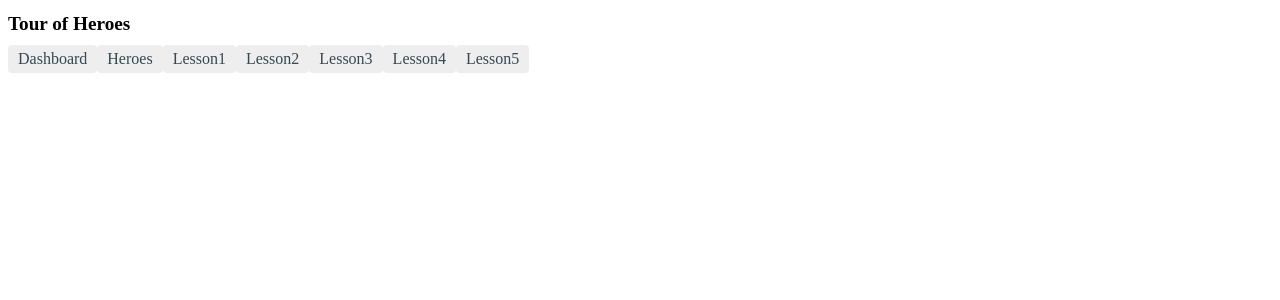
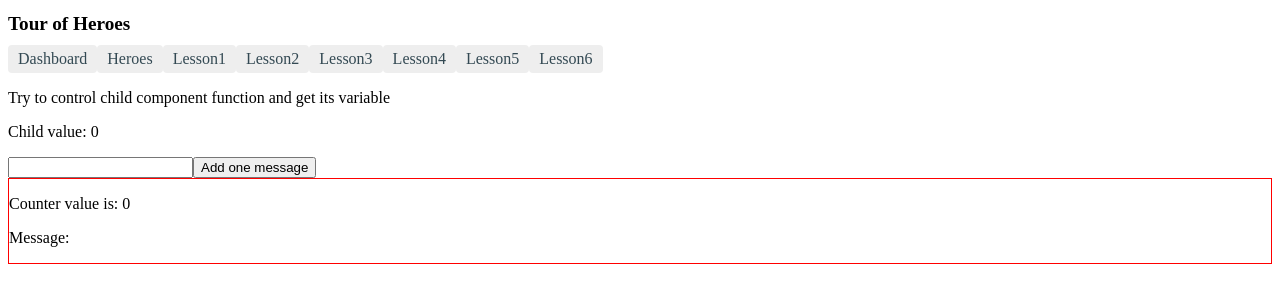
Before and after one commit to vincentgwzhang/angular-tour-of-heroes, an Angular app: page /lesson6 in a window 1280 px wide. Before the commit this address led to /. Shown: the top 300 px of the page. Built offline with nearby package versions, Linux system fonts and the light colour scheme.

Commit message:
Add parent control child method 1

```diff
--- a/src/app/app-routing.module.ts
+++ b/src/app/app-routing.module.ts
@@ -8,6 +8,7 @@ import { Lesson2Component } from './lesson2/lesson2.component';
 import { Lesson3Component } from './lesson3/lesson3.component';
 import { Lesson4Component } from './lesson4/lesson4.component';
 import { Lesson5Component } from './lesson5/lesson5.component';
+import { Lesson6ParentComponent } from './lesson6/lesson6-parent/lesson6-parent.component';
 
 const routes: Routes = [
   { path: '', redirectTo: '/dashboard', pathMatch: 'full' },
@@ -18,6 +19,7 @@ const routes: Routes = [
   { path: 'lesson3', component: Lesson3Component },
   { path: 'lesson4', component: Lesson4Component },
   { path: 'lesson5', component: Lesson5Component },
+  { path: 'lesson6', component: Lesson6ParentComponent },
   { path: 'detail/:id', component: HeroDetailComponent },
 ];
 
--- a/src/app/app.component.html
+++ b/src/app/app.component.html
@@ -7,6 +7,7 @@
     <a routerLink="/lesson3">Lesson3</a>
     <a routerLink="/lesson4">Lesson4</a>
     <a routerLink="/lesson5">Lesson5</a>
+    <a routerLink="/lesson6">Lesson6</a>
 </nav>
 <router-outlet></router-outlet>
 <app-messages></app-messages>
--- a/src/app/app.module.ts
+++ b/src/app/app.module.ts
@@ -23,6 +23,8 @@ import { Lesson3ItemDetailComponent } from './lesson3/lesson3-item-detail/lesson
 import { Lesson4Component } from './lesson4/lesson4.component';
 import { Lesson5Component } from './lesson5/lesson5.component';
 import { HighlightDirective } from './lesson5/highlight.directive';
+import { Lesson6ParentComponent } from './lesson6/lesson6-parent/lesson6-parent.component';
+import { Lesson6ChildComponent } from './lesson6/lesson6-child/lesson6-child.component';
 
 @NgModule({
   declarations: [
@@ -41,7 +43,9 @@ import { HighlightDirective } from './lesson5/highlight.directive';
     Lesson3ItemDetailComponent,
     Lesson4Component,
     Lesson5Component,
-    HighlightDirective,//每个组件都必须声明在（且只能声明在）一个 NgModule 中。
+    HighlightDirective,
+    Lesson6ParentComponent,
+    Lesson6ChildComponent,//每个组件都必须声明在（且只能声明在）一个 NgModule 中。
   ],
   imports: [
     BrowserModule,
--- /dev/null
+++ b/src/app/lesson6/lesson6-child/lesson6-child.component.html
@@ -0,0 +1,5 @@
+<div class='child-container'>
+    <p>Counter value is: {{counter}}</p>
+    <p>Message: </p>
+    <p *ngFor='let msg of message'>{{msg}}</p>
+</div>
--- /dev/null
+++ b/src/app/lesson6/lesson6-child/lesson6-child.component.scss
@@ -0,0 +1,3 @@
+.child-container {
+    border: 1px red solid;
+}
--- /dev/null
+++ b/src/app/lesson6/lesson6-child/lesson6-child.component.ts
@@ -0,0 +1,24 @@
+import { Component, OnInit } from '@angular/core';
+
+@Component({
+  selector: 'app-lesson6-child',
+  templateUrl: './lesson6-child.component.html',
+  styleUrls: ['./lesson6-child.component.scss']
+})
+export class Lesson6ChildComponent implements OnInit {
+
+  message: string[] = [];
+
+  counter: number = 0;
+
+  constructor() { }
+
+  ngOnInit(): void {
+  }
+
+  method1(msg: string) {
+    this.message.push(msg);
+    this.counter = this.counter + 1;
+  }
+
+}
--- /dev/null
+++ b/src/app/lesson6/lesson6-parent/lesson6-parent.component.html
@@ -0,0 +1,5 @@
+<p>Try to control child component function and get its variable</p>
+<p>Child value: {{child.counter}}</p>
+<input type="text" #msgInput />
+<button (click)='child.method1(msgInput.value)'>Add one message</button>
+<app-lesson6-child #child></app-lesson6-child>
--- /dev/null
+++ b/src/app/lesson6/lesson6-parent/lesson6-parent.component.ts
@@ -0,0 +1,23 @@
+import { Component, OnInit, ViewChild, ElementRef } from '@angular/core';
+import { ChildActivationEnd } from '@angular/router';
+
+@Component({
+  selector: 'app-lesson6-parent',
+  templateUrl: './lesson6-parent.component.html',
+  styleUrls: ['./lesson6-parent.component.scss']
+})
+export class Lesson6ParentComponent implements OnInit {
+
+  @ViewChild('bindingInput') bindingInput: ElementRef;
+
+  constructor() { }
+
+  ngOnInit(): void {
+  }
+
+  addOneMessage() {
+    let message = this.bindingInput.nativeElement.value;
+
+  }
+
+}
```
Also changed, not shown: src/app/lesson6/lesson6-parent/lesson6-parent.component.scss (added), 2 other files (tests, documents, lock files or other folders).
